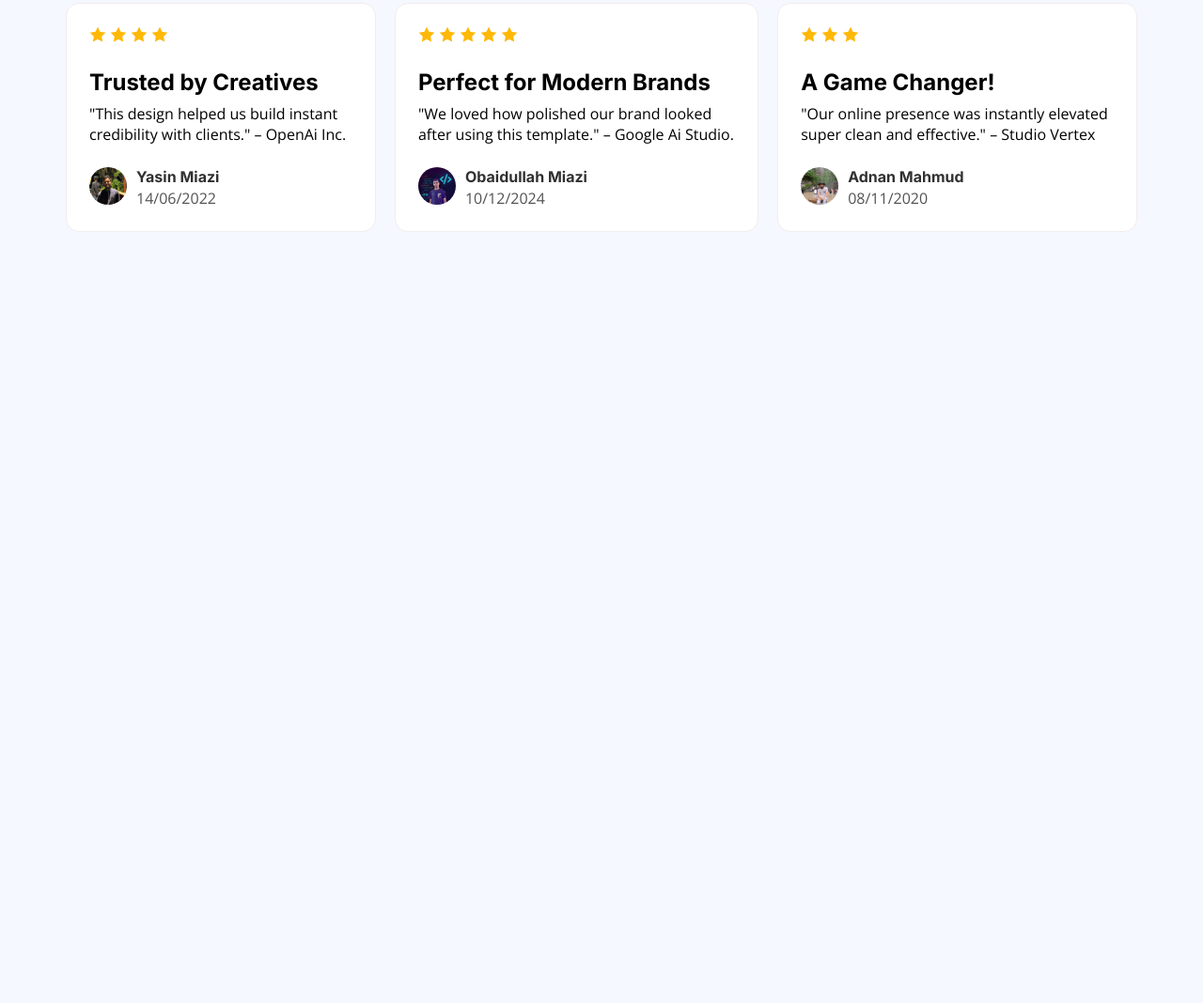
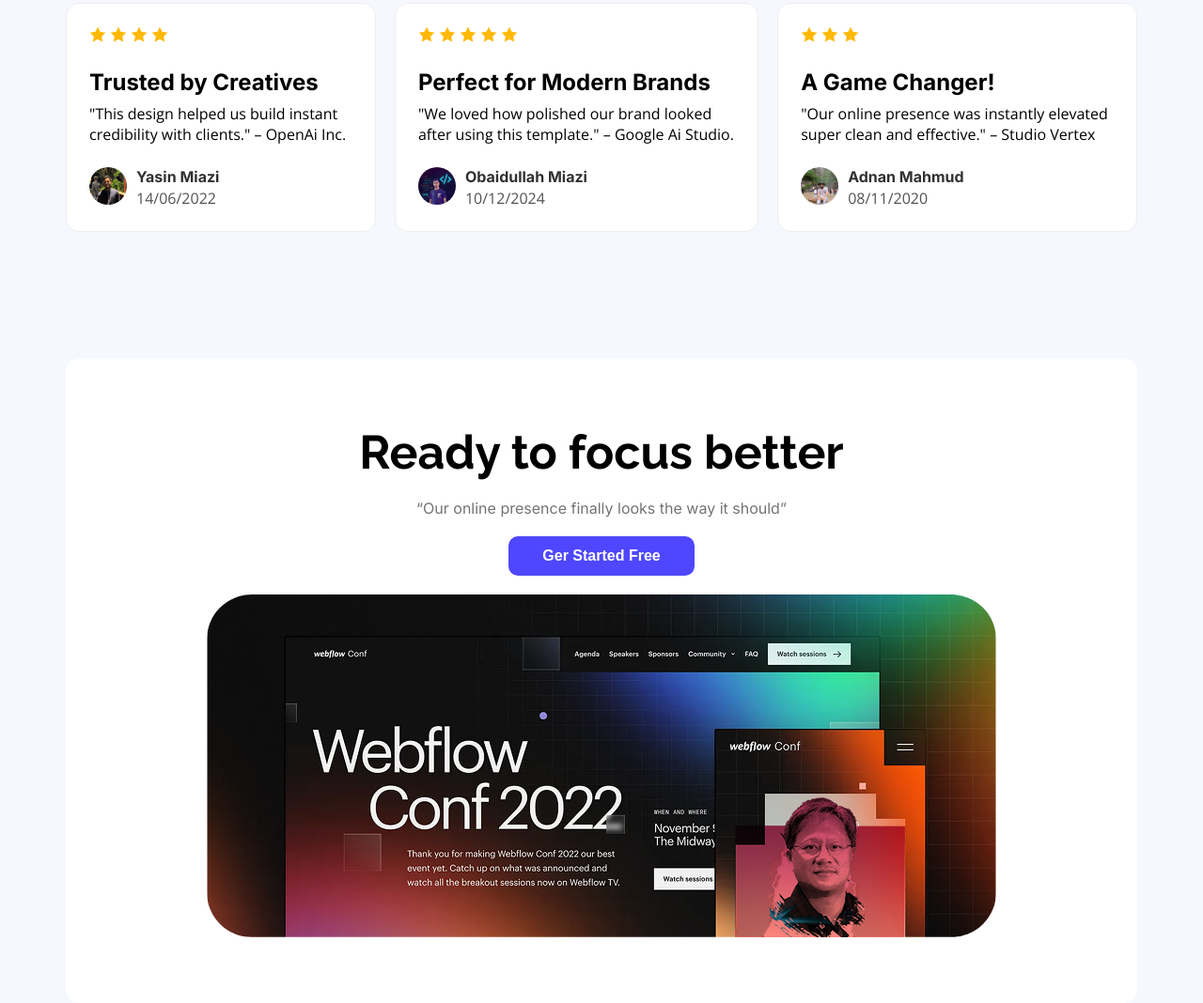
Before and after one commit to obaidullah-miazi-dev/webflow-landing-page, a plain HTML site: page index.html in a window 1280 px wide. Shown: the part 1805-2873 px from the top of the page at 94% size. Before the commit the page ends 2187 px from the top, so only its background shows below. Drawn offline with nearby package versions, Linux system fonts and the light colour scheme; a web font is replaced by a local one.

Commit message:
promo section added

```diff
--- a/index.html
+++ b/index.html
@@ -150,6 +150,19 @@
 
         </section>
 
+        <!-- promo section -->
+         <section class="promo-section">
+            <h2 class="promo-title">
+                Ready to focus better
+            </h2>
+            <p class="promo-subtitle">
+                “Our online presence finally looks the way it should”
+            </p>
+            <div class="button"><button class="btn primary-bg-color">Ger Started Free</button></div>
+
+            <img src="Assets/wc_big.jpg" alt="" class="promo-image">
+         </section>
+
     </main>
 
     <footer>
--- a/styles/style.css
+++ b/styles/style.css
@@ -197,3 +197,33 @@ body {
     color: #525252;
     font-family: open sans;
 }
+
+/* promo-section */
+
+.promo-section{
+    display: flex;
+    flex-direction: column;
+    align-items: center;
+    background-color: white;
+    padding: 70px 150px;
+    border-radius: 14px;
+}
+
+.promo-title{
+    font-size: 50px;
+    margin: 0;
+    margin-bottom: 20px;
+}
+
+.promo-subtitle{
+    font-size: 16px;
+    margin: 0;
+    font-family: inter;
+    color: rgba(0, 0, 0, 0.548);
+    margin-bottom: 20px;
+}
+
+.promo-section img {
+    border-radius: 48px;
+    margin-top: 20px;
+}
```
Also changed, not shown: Assets/wc-big.png (deleted), Assets/wc_big.jpg (added).
